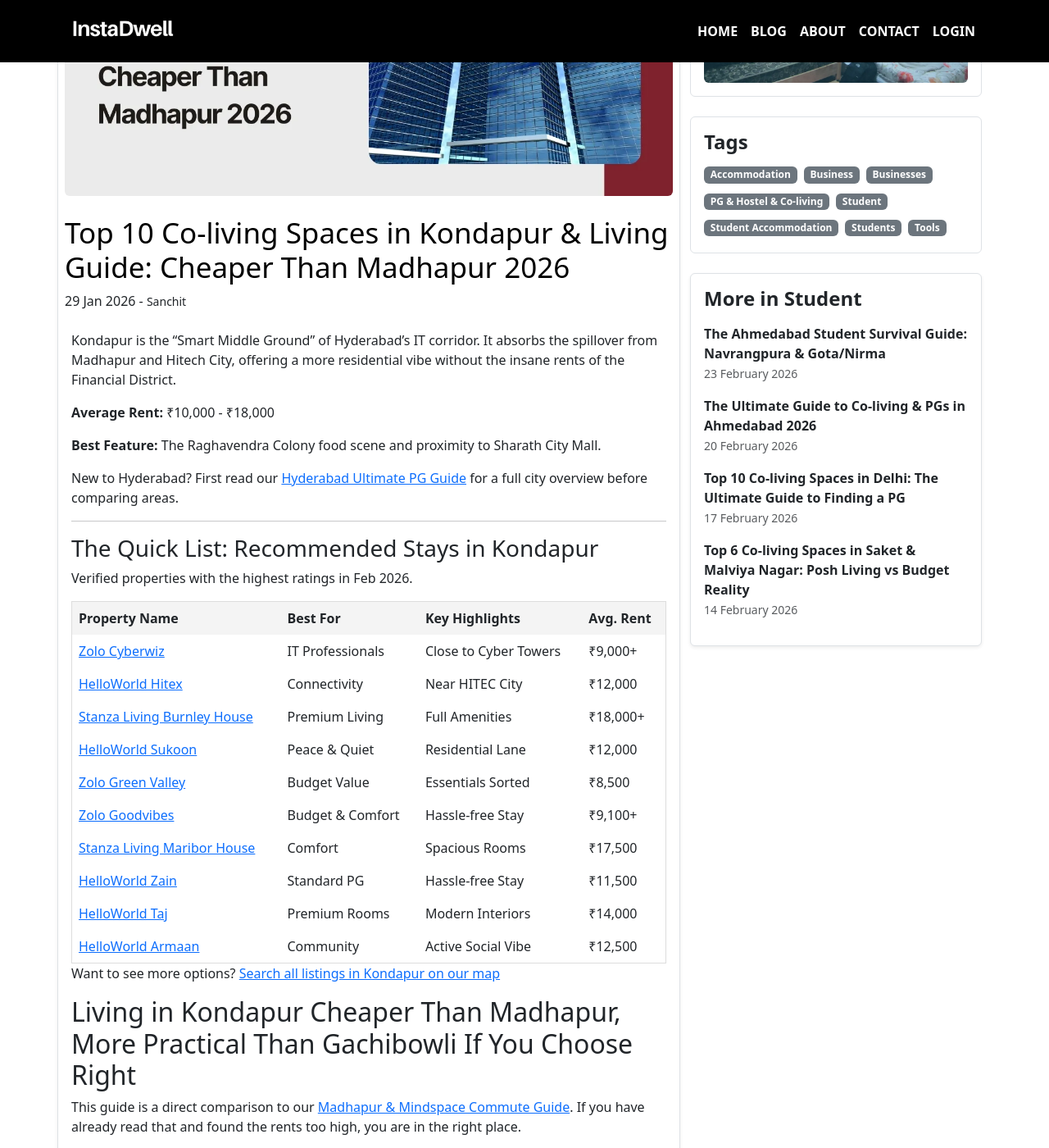
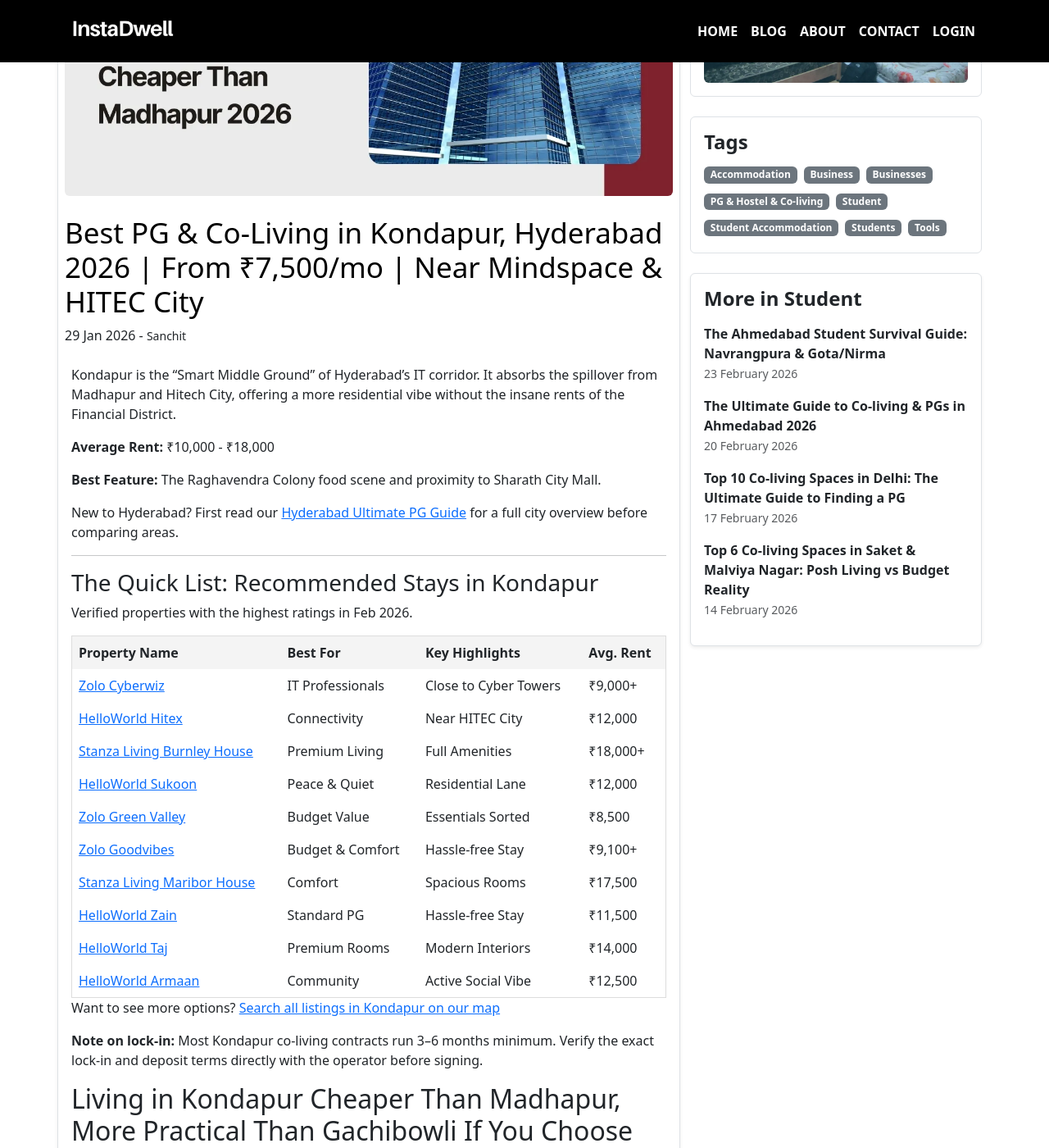
Before and after one commit to instadw/instadwell-blog, a Jekyll site: the page built from _posts/2026-1-29-top-10-co-living-spaces-in-kondapur-and-living-guide-cheaper-than-madhapur-2026.md, in a window 1280 px wide and 1400 px high, scrolled down 254 px. Shown: the whole window at 82% size. Built offline with Jekyll 4.4.1, drawn with Linux system fonts in a browser that asks for light colours.

Commit message:
Update 2026-1-29-top-10-co-living-spaces-in-kondapur-and-living-guide-cheaper-than-madhapur-2026.md

```diff
--- a/_posts/2026-1-29-top-10-co-living-spaces-in-kondapur-and-living-guide-cheaper-than-madhapur-2026.md
+++ b/_posts/2026-1-29-top-10-co-living-spaces-in-kondapur-and-living-guide-cheaper-than-madhapur-2026.md
@@ -1,6 +1,6 @@
 ---
-title: " Top 10 Co-living Spaces in Kondapur & Living Guide: Cheaper Than Madhapur 2026 "
-description: " Moving to Hyderabad? Compare the Top 10 Co-living Spaces in Kondapur Discover why it's the Smart Middle Ground between Gachibowli and Madhapur for rents."
+title: "Best PG & Co-Living in Kondapur, Hyderabad 2026 | From ₹7,500/mo | Near Mindspace & HITEC City"
+description: "Find verified PGs and co-living spaces in Kondapur, Hyderabad. Updated 2026 prices from ₹7,500/month, top localities, and 0-brokerage listings near Mindspace, Raheja Mindspace, and HITEC City."
 image: "/assets/images/top-10-co-living-spaces-in-kondapur-and-living-guide-cheaper-than-madhapur-2026.webp"
 layout: post
 permalink: /:title
@@ -55,6 +55,8 @@
 | [HelloWorld Armaan](https://instadwell.com/properties/3277-helloworld-armaan)       | Community        | Active Social Vibe    | ₹12,500       |
 
 Want to see more options? [Search all listings in Kondapur on our map](https://instadwell.com/search?lat=17.4700319&lng=78.3534174&location=Kondapur%2C+Hyderabad%2C+Telangana%2C+India&city=Hyderabad&country=India&page=1)
+
+**Note on lock-in:** Most Kondapur co-living contracts run 3–6 months minimum. Verify the exact lock-in and deposit terms directly with the operator before signing.
 
 ## Living in Kondapur Cheaper Than Madhapur, More Practical Than Gachibowli If You Choose Right
 
```
